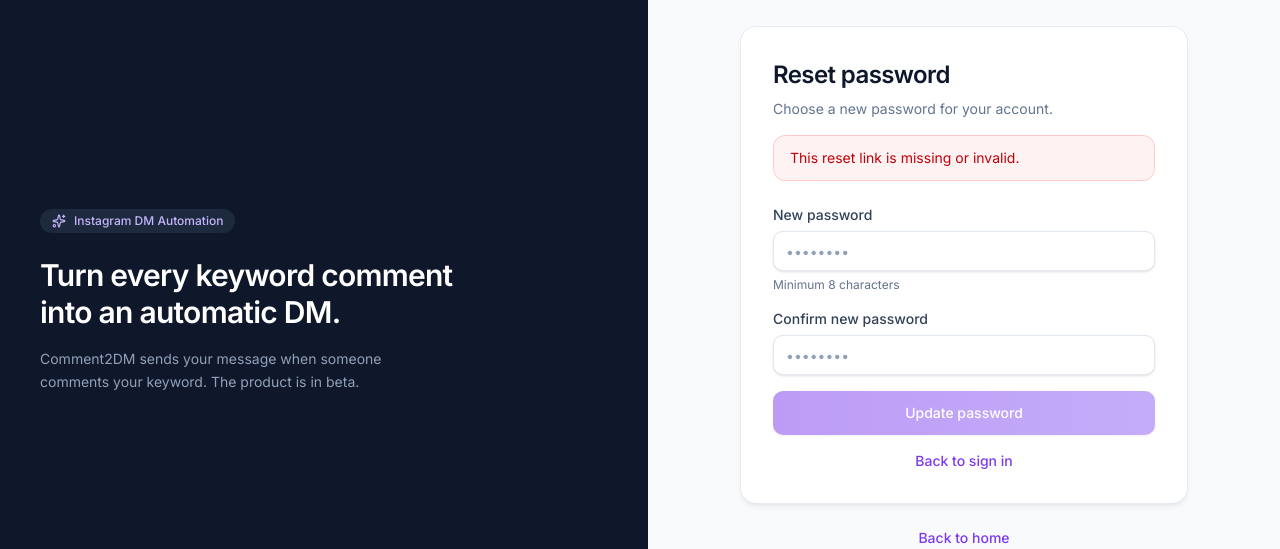
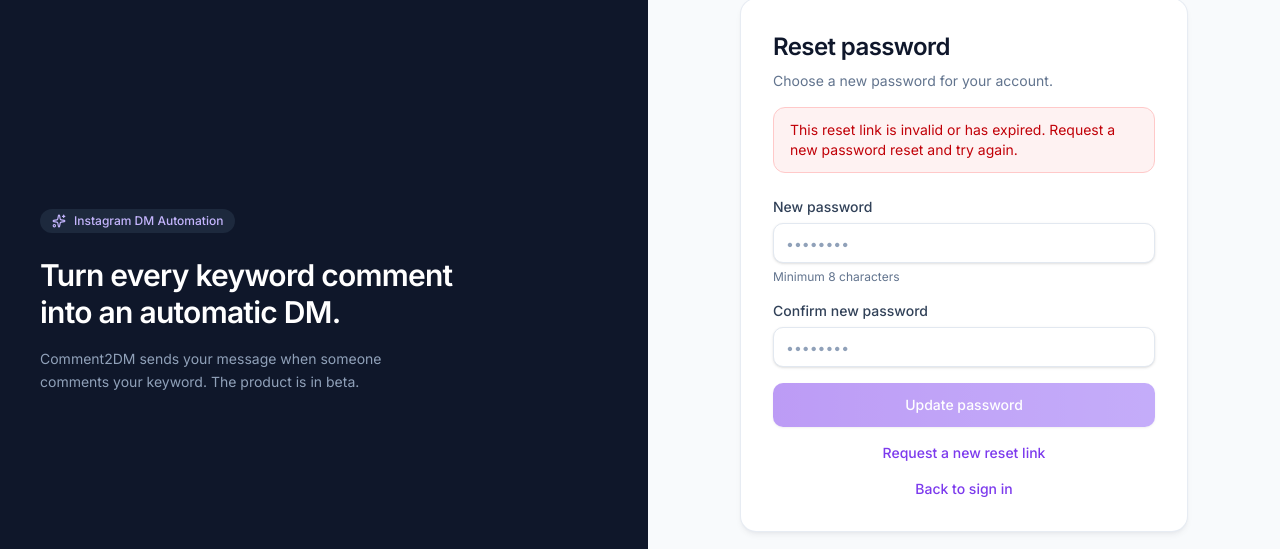
Before and after one commit to brijeshpatelriskyboy/insta-autodm, a Next.js app in the folder frontend/: page /reset-password in a window 1280 px wide. Shown: the part 113-662 px from the top of the page. Built offline with nearby package versions, Linux system fonts and the light colour scheme; no server answers.

Commit message:
Update forgot-password copy and expired reset-link messaging.
Success copy stays generic now that reset mail can be sent. The reset
page reads the token from the query string and explains invalid/expired links.

Co-authored-by: brijeshpatelriskyboy <brijeshpatelriskyboy@users.noreply.github.com>

```diff
--- a/frontend/src/app/forgot-password/page.tsx
+++ b/frontend/src/app/forgot-password/page.tsx
@@ -7,11 +7,7 @@ import { Button } from "@/components/ui/Button";
 import { Input } from "@/components/ui/Input";
 import { useToast } from "@/components/providers/ToastProvider";
 import { api } from "@/lib/api";
-import {
-  EMAIL_DELIVERY_NOT_ENABLED_MESSAGE,
-  GENERIC_FORGOT_PASSWORD_MESSAGE,
-  validateForgotPasswordForm,
-} from "@/lib/auth-forms";
+import { GENERIC_FORGOT_PASSWORD_MESSAGE, validateForgotPasswordForm } from "@/lib/auth-forms";
 
 export default function ForgotPasswordPage() {
   const toast = useToast();
@@ -58,7 +54,6 @@ export default function ForgotPasswordPage() {
         <div className="mt-6 space-y-4">
           <div className="rounded-xl border border-slate-200 bg-slate-50 px-4 py-3 text-sm text-slate-700">
             <p>{GENERIC_FORGOT_PASSWORD_MESSAGE}</p>
-            <p className="mt-2 text-slate-500">{EMAIL_DELIVERY_NOT_ENABLED_MESSAGE}</p>
           </div>
           <p className="text-center text-sm text-slate-500">
             <Link href="/login" className="font-medium text-brand-600 hover:text-brand-700">
--- a/frontend/src/app/reset-password/page.tsx
+++ b/frontend/src/app/reset-password/page.tsx
@@ -8,17 +8,20 @@ import { Button } from "@/components/ui/Button";
 import { Input } from "@/components/ui/Input";
 import { useToast } from "@/components/providers/ToastProvider";
 import { api } from "@/lib/api";
-import { validateResetPasswordForm } from "@/lib/auth-forms";
+import {
+  INVALID_OR_EXPIRED_RESET_MESSAGE,
+  friendlyResetPasswordError,
+  getResetTokenFromQuery,
+  validateResetPasswordForm,
+} from "@/lib/auth-forms";
 
 function ResetPasswordForm() {
   const toast = useToast();
   const searchParams = useSearchParams();
-  const token = searchParams.get("token") ?? "";
+  const token = getResetTokenFromQuery(searchParams);
   const [newPassword, setNewPassword] = useState("");
   const [confirmPassword, setConfirmPassword] = useState("");
-  const [error, setError] = useState(
-    token ? "" : "This reset link is missing or invalid.",
-  );
+  const [error, setError] = useState(token ? "" : INVALID_OR_EXPIRED_RESET_MESSAGE);
   const [success, setSuccess] = useState(false);
   const [loading, setLoading] = useState(false);
 
@@ -30,7 +33,7 @@ function ResetPasswordForm() {
       confirmPassword,
     });
     if (validationError) {
-      setError(validationError);
+      setError(friendlyResetPasswordError(validationError));
       return;
     }
 
@@ -41,7 +44,9 @@ function ResetPasswordForm() {
       setSuccess(true);
       toast.success("Password updated");
     } catch (err) {
-      const message = err instanceof Error ? err.message : "Reset failed";
+      const message = friendlyResetPasswordError(
+        err instanceof Error ? err.message : "Reset failed",
+      );
       setError(message);
       toast.error(message);
     } finally {
@@ -98,6 +103,11 @@ function ResetPasswordForm() {
             {loading ? "Please wait..." : "Update password"}
           </Button>
           <p className="text-center text-sm text-slate-500">
+            <Link href="/forgot-password" className="font-medium text-brand-600 hover:text-brand-700">
+              Request a new reset link
+            </Link>
+          </p>
+          <p className="text-center text-sm text-slate-500">
             <Link href="/login" className="font-medium text-brand-600 hover:text-brand-700">
               Back to sign in
             </Link>
--- a/frontend/src/lib/auth-forms.ts
+++ b/frontend/src/lib/auth-forms.ts
@@ -1,10 +1,10 @@
 export const PASSWORD_MIN_LENGTH = 8;
 
 export const GENERIC_FORGOT_PASSWORD_MESSAGE =
-  "If an account exists for that email, reset instructions can be sent.";
+  "If an account exists for that email, we've sent password reset instructions.";
 
-export const EMAIL_DELIVERY_NOT_ENABLED_MESSAGE =
-  "Email delivery is not enabled in this beta. A transactional email provider must be connected before password-reset emails can be sent.";
+export const INVALID_OR_EXPIRED_RESET_MESSAGE =
+  "This reset link is invalid or has expired. Request a new password reset and try again.";
 
 export const CONSENT_REQUIRED_MESSAGE =
   "You must agree to the Terms of Service and Privacy Policy.";
@@ -36,6 +36,19 @@ export function validateRegistrationConsent(accepted: boolean): string | null {
 
 export function validateForgotPasswordForm(email: string): string | null {
   return validateEmail(email);
+}
+
+export function getResetTokenFromQuery(
+  searchParams: { get(name: string): string | null },
+): string {
+  return (searchParams.get("token") ?? "").trim();
+}
+
+export function friendlyResetPasswordError(message: string): string {
+  if (/invalid or expired/i.test(message) || /missing or invalid/i.test(message)) {
+    return INVALID_OR_EXPIRED_RESET_MESSAGE;
+  }
+  return message;
 }
 
 export function validateResetPasswordForm(input: {
```
Also changed, not shown: 1 other file (tests, documents, lock files or other folders).
